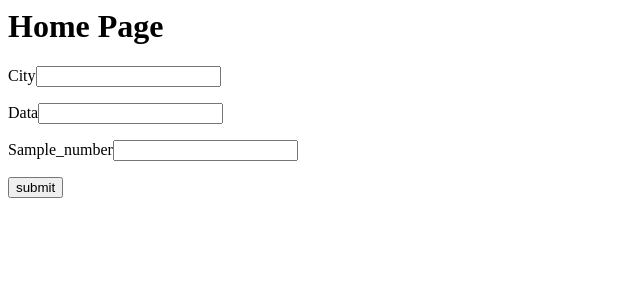
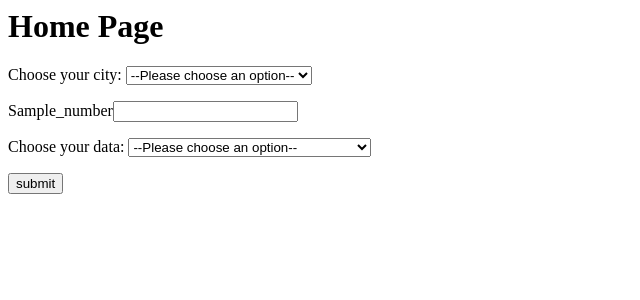
Before and after one commit to MaximeWbr/SLabs, a Flask app: page / in a window 1280 px wide. Shown: the top 300 px of the page, without its empty margins (0-640 px from the left). Run offline with Flask 2, Linux system fonts and the light colour scheme.

Commit message:
Create selectors for the main page

```diff
--- a/templates/param.html
+++ b/templates/param.html
@@ -2,10 +2,31 @@
 	<body>
 		<h1>Home Page</h1>
 		<form action = "http://localhost:5000/plot" method = "POST">
-		<p>City<input type = "text" name = "city" /></p>
-		<p>Data<input type = "text" name = "data" /></p>
+
+		<label for="city-select">Choose your city:</label>
+
+		<select name="city" id="city">
+			<option value="">--Please choose an option--</option>
+			<option value="Toulouse">Toulouse</option>
+		</select>
+
 		<p>Sample_number<input type = "text" name = "sample_number" /></p>
+
+		<label for="data-select">Choose your data:</label>
+		<select name="data" id="label">
+			<option value="">--Please choose an option--</option>
+			<option value="temperature_partie_decimale">temperature_partie_decimale</option>
+			<option value="pression">pression</option>
+			<option value="humidite">humidite</option>
+			<option value="pluie_en_augets">pluie_en_augets</option>
+			<option value="pluie_la_plus_intense_durant_1_min">pluie_la_plus_intense_durant_1_min</option>
+			<option value="force_rafale_max">force_rafale_max</option>
+			<option value="force_moyenne_du_vecteur_de_vent">force_moyenne_du_vecteur_de_vent</option>
+			<option value="force_moyenne_du_vecteur_de_vent">force_moyenne_du_vecteur_de_vent</option>
+			<option value="force_du_vecteur_de_vent_max">force_du_vecteur_de_vent_max</option>
+		</select>
+
 		<p><input type = "submit" value = "submit" /></p>
-	</form>
+		</form>
 	</body>
 </html>
--- a/webSite.py
+++ b/webSite.py
@@ -15,23 +15,7 @@ app.config['SEND_FILE_MAX_AGE_DEFAULT'] = 0
 def home():
 	return render_template('param.html')
 
-# #Crée une page user qui affiche le paramètre name
-# @app.route("/<name>")
-# def user(name):
-# 	return f"hello {name}!"
-
-# #Génère un simple plot
-# @app.route("/generate")
-# def generate():
-# 	my_path = "../data/graphs/"+figPath
-# 	return	my_path
-# 	#return redirect(url_for("plot", path=my_path))
-
-# #Crée avec la page admin, redirige vers la page user avec comme input Admin!
-# @app.route("/admin")
-# def admin():
-# 	return redirect(url_for("user", name="Admin!"))
-
+#Plot page
 @app.route('/plot', methods=['POST', 'GET'])
 def image():
 	if request.method == 'POST':
@@ -44,20 +28,16 @@ def image():
 	output_dir = TOULOUSE_PATH_DB
 	mkdir_p(output_dir)
 	# Get the corresponding data bases
-	toulouseDB = DataBase(city, TOULOUSE_URL_LIST, TOULOUSE_NAME_LSIT)
+	toulouseDB = DataBase(city, TOULOUSE_URL_LIST, TOULOUSE_NAME_LSIT,0)
 	# Read the data bases
 	toulouseDB._getData(output_dir+"Teso.csv")
+	print(toulouseDB.listeLabel)
 	data = toulouseDB._getSpecificData(label) #temperature_partie_decimale
 	# Plot data
 	visu = Visualization()
 	figName = visu._plotData(label, data, s_number)
 	return render_template('plot.html', image_path =figName)
 
-# #Crée une page et remplace content par name
-# @app.route("/<name>")
-# def home(name):
-# 	#Affiche le fichier html
-# 	return render_template("index.html", content=name)
 
 if __name__ == "__main__":
 	app.run()
```
